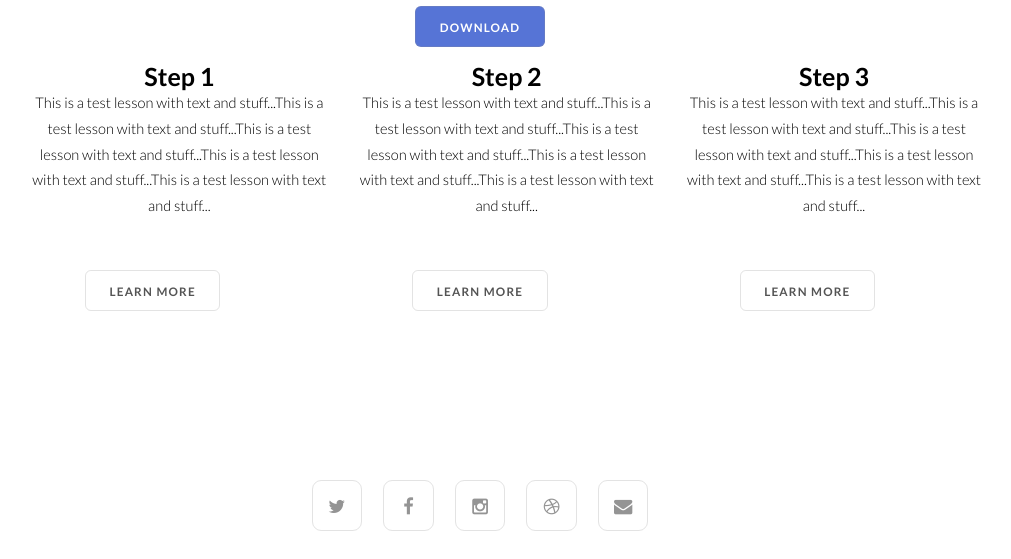
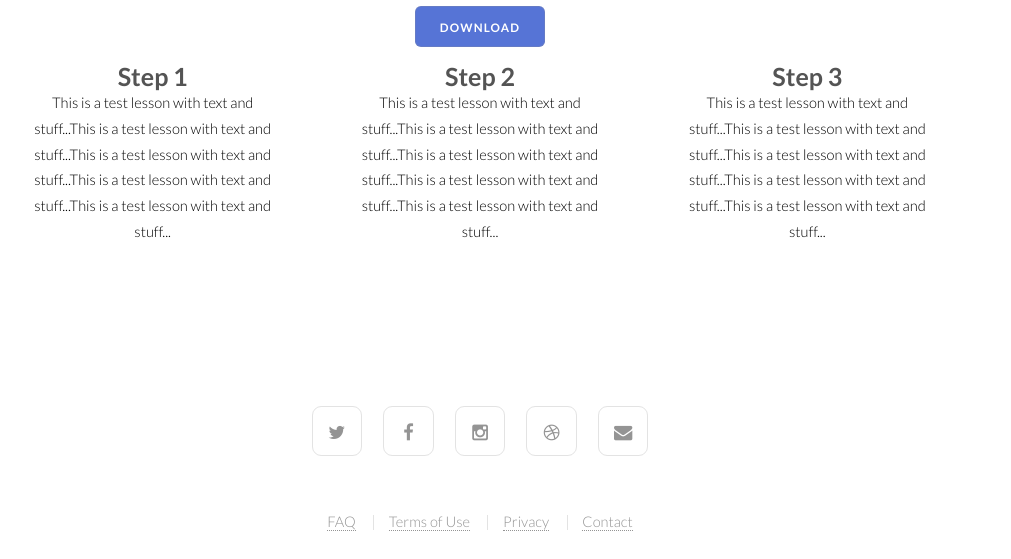
Before and after one commit to davidcadena/sacp, a PHP site: page /student/testlesson.html in a window 1280 px wide. Shown: the part 466-1025 px from the top of the page, without its empty margins (160-1171 px from the left). Run offline with PHP 8.4, Linux system fonts and the light colour scheme.

Commit message:
ayy boss

```diff
--- a/css/style.css
+++ b/css/style.css
@@ -71,7 +71,7 @@
 	}
 
 	#eventsa {
-		color: black;
+		color: #545454;
 	}
 
 	h1, h2, h3, h4, h5, h6 {
--- a/student/css/style.css
+++ b/student/css/style.css
@@ -14,7 +14,7 @@
 	}
 
 	.box.post p:nth-child(1) {
-		color: black;
+		color: #545454;
 		font-weight: bold;
 		font-size: 25px;
 		text-align: center;
@@ -22,9 +22,8 @@
 		margin-bottom: 15px;
 	}
 
-	.box.post p {
+	.box.post p:nth-child(2) {
 		color: black;
-		width: 300px;
 	}
 
 	#bodytestlesson section {
@@ -36,7 +35,7 @@
 	}
 
 	#eventsa {
-		color: #5674D6;
+		color: #545454;
 	}
 
 	#namelesson {
--- a/student/testlesson.html
+++ b/student/testlesson.html
@@ -79,27 +79,18 @@
 								<article class="box post">
 									<p>Step 1</p>
 									<p>This is a test lesson with text and stuff...This is a test lesson with text and stuff...This is a test lesson with text and stuff...This is a test lesson with text and stuff...This is a test lesson with text and stuff...</p>
-									<ul class="actions">
-										<li><a href="#" class="button">Learn More</a></li>
-									</ul>
 								</article>
 							</div>
 							<div class="4u 6u(medium) 12u$(small)">
 								<article class="box post">
 									<p>Step 2</p>
 									<p>This is a test lesson with text and stuff...This is a test lesson with text and stuff...This is a test lesson with text and stuff...This is a test lesson with text and stuff...This is a test lesson with text and stuff...</p>
-									<ul class="actions">
-										<li><a href="#" class="button">Learn More</a></li>
-									</ul>
 								</article>
 							</div>
 							<div class="4u 6u(medium) 12u$(small)">
 								<article class="box post">
 									<p>Step 3</p>
 									<p>This is a test lesson with text and stuff...This is a test lesson with text and stuff...This is a test lesson with text and stuff...This is a test lesson with text and stuff...This is a test lesson with text and stuff...</p>
-									<ul class="actions">
-										<li><a href="#" class="button">Learn More</a></li>
-									</ul>
 								</article>
 							</div>
 						</div>
```
